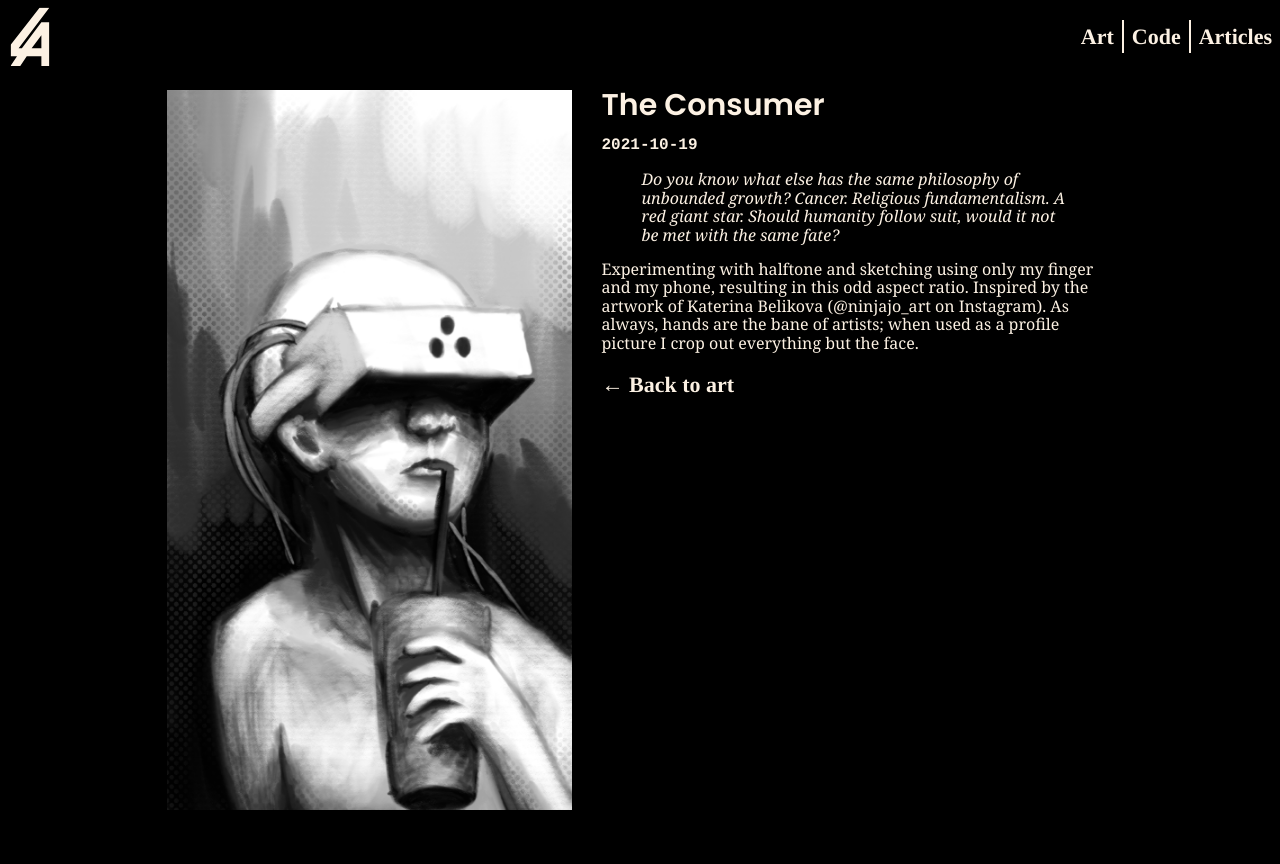
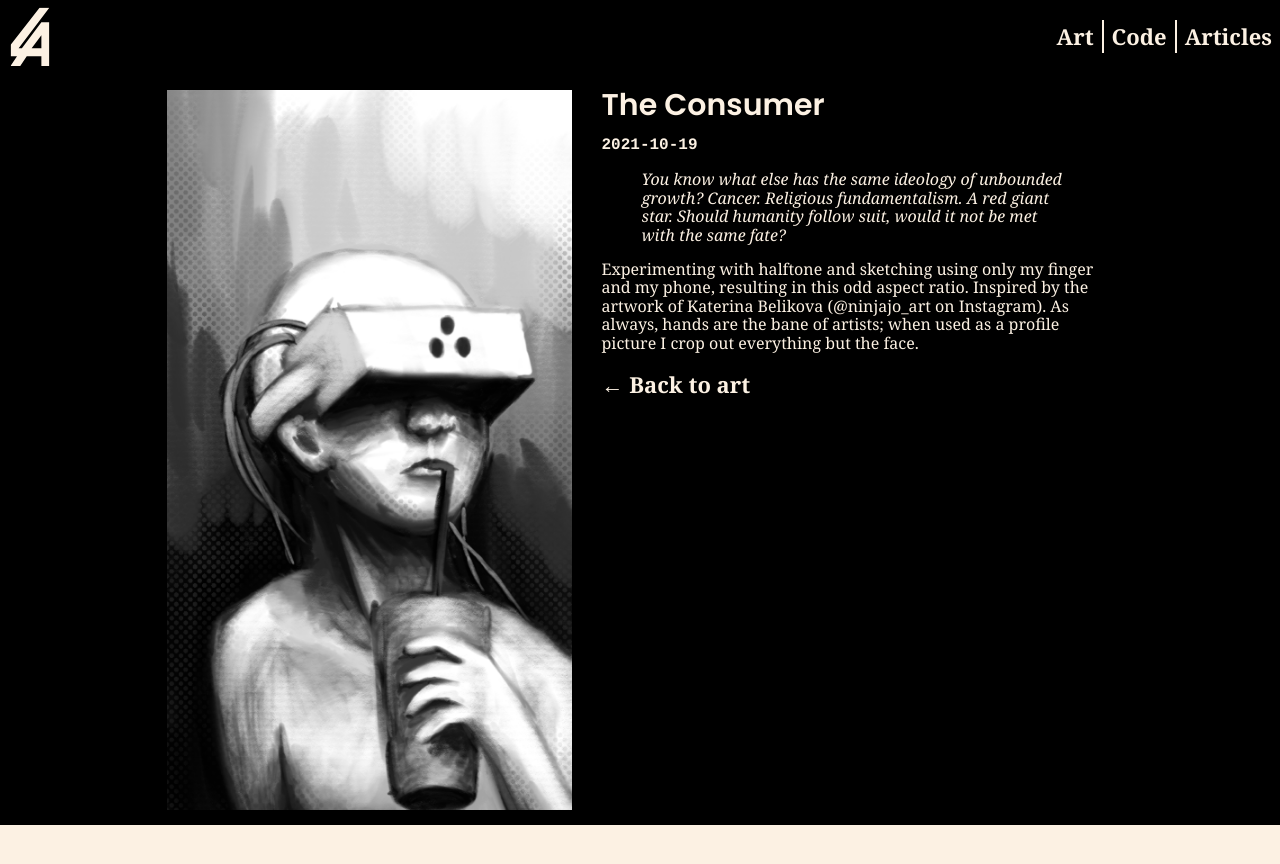
Before and after one commit to lukearcamo/lukearcamo.github.io, a Jekyll site: the page built from _art/2021-10-19-the-consumer.md, in a window 1280 px wide. Shown: the top 864 px of the page. Built offline with Jekyll 4.4.1, drawn with Linux system fonts in a browser that asks for light colours.

Commit message:
Minor edits for iOS

```diff
--- a/_art/2021-10-19-the-consumer.md
+++ b/_art/2021-10-19-the-consumer.md
@@ -3,6 +3,6 @@ title: "The Consumer"
 tags: portraits
 src: /assets/images/consumer_800na.png
 ---
-> *Do you know what else has the same philosophy of unbounded growth? Cancer. Religious fundamentalism. A red giant star. Should humanity follow suit, would it not be met with the same fate?*
+> *You know what else has the same ideology of unbounded growth? Cancer. Religious fundamentalism. A red giant star. Should humanity follow suit, would it not be met with the same fate?*
 
 Experimenting with halftone and sketching using only my finger and my phone, resulting in this odd aspect ratio. Inspired by the artwork of Katerina Belikova (@ninjajo_art on Instagram). As always, hands are the bane of artists; when used as a profile picture I crop out everything but the face.
--- a/_sass/base.scss
+++ b/_sass/base.scss
@@ -42,6 +42,7 @@ $off-white: #fcf1e3;
 html, body {
     padding: 0;
     margin: 0;
+    background-color: $off-white;
     overflow-x: hidden;
     scroll-behavior: smooth;
 }
@@ -84,7 +85,7 @@ h3 {
     box-sizing: border-box;
 
     font-size: 22px; // 25px;
-    font-family: Times; // "Poppins";
+    font-family: Georgia; // "Poppins", Times;
     font-weight: bold;
     line-height: 1em;
 }
--- a/art.html
+++ b/art.html
@@ -16,7 +16,7 @@
 
         <main>
             {% for art in site.art reversed %}
-                <a href="{{ art.url }}"><img src="{{ art.src }}" draggable="false" loading="lazy" /></a>
+                <a href="https://wsrv.nl/?url={{ art.url }}&w=200&h=200"><img src="{{ art.src }}" draggable="false" loading="lazy" /></a>
             {% endfor %}
         </main>
     </body>
--- a/assets/css/art.scss
+++ b/assets/css/art.scss
@@ -2,9 +2,9 @@
 ---
 @import "base";
 
-header {
+body {
+    color: $off-white;
     background-color: $black;
-    color: $off-white;
 }
 
 main {
@@ -13,9 +13,6 @@ main {
     display: flex;
     flex-flow: row wrap;
     justify-content: flex-start;
-
-    color: $off-white;
-    background-color: $black;
 
     img {
         width: 16vw;
```
Also changed, not shown: _art/2022-07-31-guild-navigator.md (+1 -1 lines).
